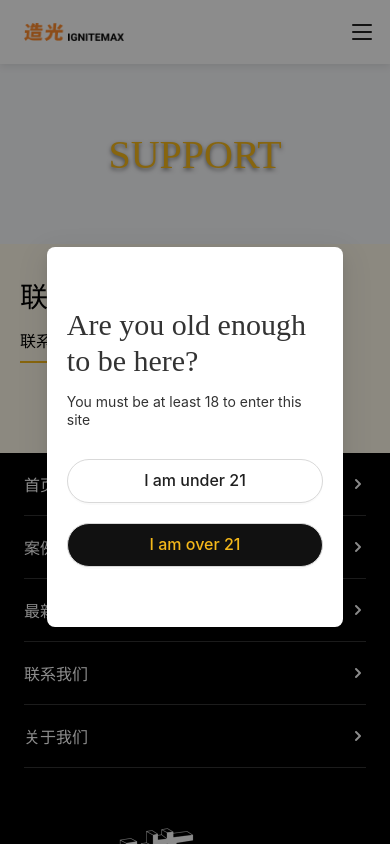
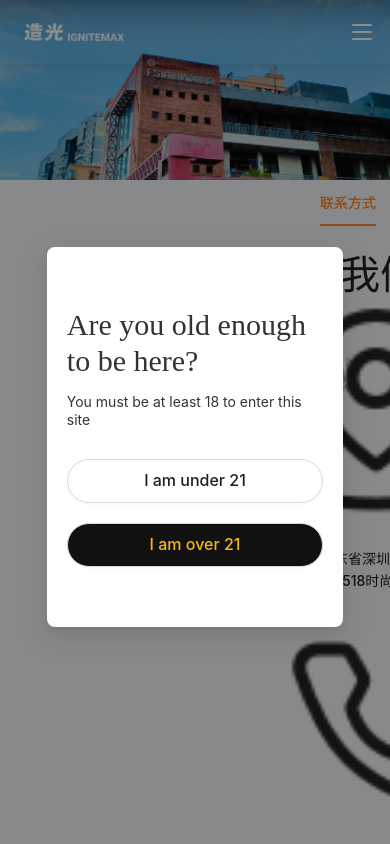
Before and after one commit to yangcheng0605/Initemax, a Vue app: page /#/contact in a window 390 px wide. Shown: the top 844 px of the page. Built offline with nearby package versions, Linux system fonts and the light colour scheme; a web font is replaced by a local one.

Commit message:
no message

```diff
--- a/src/assets/style/header.less
+++ b/src/assets/style/header.less
@@ -10,7 +10,6 @@
   background: #fff;
 }
 .transp {
-  background: #000;
   .ant-tabs-tab-btn {
     color: #fff;
   }
@@ -82,20 +81,6 @@
   left: 0;
   z-index: 444;
   width: 100%;
-}
-
-.ant-tabs {
-  .ant-tabs-tab.ant-tabs-tab-active {
-    .ant-tabs-tab-btn {
-      color: #ff8a2c;
-    }
-  }
-  .ant-tabs-tab:hover {
-    color: #ff8a2c;
-  }
-  .ant-tabs-ink-bar {
-    background: #ff8a2c;
-  }
 }
 
 @media (max-width: 950px) {
--- a/src/assets/style/index.less
+++ b/src/assets/style/index.less
@@ -200,7 +200,7 @@ textarea {
 
 .wrapper {
   overflow: hidden;
-  margin-top: 5rem;
+  // margin-top: 5rem;
 }
 
 .swiper-button-prev:after,
@@ -647,28 +647,18 @@ textarea {
 .top_banner,
 .top_banner2 {
   width: 100%;
-  height: 15rem;
+  height: 46.875rem;
   position: relative;
   .t_box {
     position: absolute;
-    top: 50%;
-    left: 50%;
-    transform: translate(-50%, -50%);
+    top: 18.75rem;
+    left: 15rem;
     p {
-      color: #f5b81a;
-      text-align: center;
-    }
-    .text_1 {
-      font-size: 1.5rem;
-      margin-bottom: 2.5rem;
-      font-weight: 500;
-    }
-    .text_2 {
-      font-size: 0.875rem;
-      margin-bottom: 0.625rem;
+      color: #fff;
     }
     .title {
-      font-size: 3.75rem;
+      font-size: 6.25rem;
+      line-height: 9.375rem;
       font-weight: 400;
       text-shadow: 0px 2px 4px rgba(0, 0, 0, 0.5);
     }
@@ -679,55 +669,32 @@ textarea {
   }
 }
 .top_banner2 {
-  height: 25rem;
-}
-.a_content,
-.a_content2 {
-  padding: 7.5rem 15rem;
-  background: #fef8e8;
-  // min-height: 550px;
-  .a_content_top {
-    margin-bottom: 3.75rem;
-    display: flex;
-    align-items: center;
-    justify-content: space-between;
-    .title {
-      font-size: 2.5rem;
-      line-height: 2.5rem;
-    }
-    .sub_title {
-      font-weight: 500;
-      padding-bottom: 0.5625rem;
-      border-bottom: 2px solid #f5b81a;
-    }
-  }
-  .a_content_bottom {
-    .ant-empty {
-      margin: 10rem 0 2.5rem;
-    }
-  }
-  .gutter-box {
-    position: relative;
-    // padding: 2.5rem;
-  }
-  .a_text {
+  .t_box {
     position: absolute;
-    left: 2.5rem;
-    bottom: 2.5rem;
-    .a_title {
+    top: 50%;
+    left: 50%;
+    transform: translate(-50%, -50%);
+    p {
       color: #fff;
-      font-size: 2.5rem;
-      line-height: 3rem;
-    }
-    .a_email {
-      margin-top: 1.25rem;
-      color: #ff8a2c;
-      font-size: 0.875rem;
+      font-size: 6.25rem;
+      line-height: 9.375rem;
     }
   }
 }
-.a_content2 {
-  padding: 5rem 15rem 7.5rem;
+.nav {
+  .ant-tabs {
+    .ant-tabs-tab.ant-tabs-tab-active {
+      .ant-tabs-tab-btn {
+        color: #ff8a2c;
+      }
+    }
+    .ant-tabs-tab:hover {
+      color: #ff8a2c;
+    }
+    .ant-tabs-ink-bar {
+      background: #ff8a2c;
+    }
+  }
 }
 // 图片放大
 .hoverImg,
@@ -871,15 +838,6 @@ textarea {
     }
   }
 }
-.smallArrow_box {
-  display: flex;
-  align-items: center;
-  .smallArrow {
-    width: 4px;
-    height: 6px;
-    margin: 4px 0 0 6px;
-  }
-}
 .products_list {
   background: none;
 }
@@ -898,7 +856,7 @@ textarea {
   }
 
   .wrapper {
-    margin-top: 4rem;
+    // margin-top: 4rem;
   }
 
   ::-webkit-scrollbar {
--- a/src/assets/style/media.less
+++ b/src/assets/style/media.less
@@ -32,12 +32,10 @@
       }
     }
   }
-  .a_content,
-  .a_content2 {
+  .a_content {
     padding: 1.875rem 1.25rem !important;
   }
-  .a_content,
-  .a_content2 {
+  .a_content {
     .a_content_top {
       flex-flow: column;
       align-items: flex-start;
@@ -50,13 +48,6 @@
     }
     .gutter-box {
       margin-bottom: 1.25rem;
-    }
-    .a_text {
-      left: 1.25rem;
-      bottom: 1.25rem;
-      .a_email {
-        margin-top: 0.5rem;
-      }
     }
   }
   .a_content {
--- a/src/layout/Header.vue
+++ b/src/layout/Header.vue
@@ -72,7 +72,7 @@ export default {
     const { proxy } = getCurrentInstance()
     const state = reactive({
       show: false,
-      transp: false,
+      transp: true,
       activeKey: 1,
       logo_white: require('@/assets/img/logo_w.png'),
       logo_black: require('@/assets/img/logo_b.png'),
@@ -83,11 +83,11 @@ export default {
       search: false,
       popIndex: null,
       navList: [
-        { key: 1, name: '首页', path: '/', active: false },
-        { key: 2, name: '案例', path: '/products', active: false },
-        { key: 3, name: '关于我们', path: '/about', active: false },
-        { key: 4, name: '联系我们', path: '/contact', active: false },
-        { key: 5, name: '最新资讯', path: '/news', active: false }
+        { key: 0, name: '首页', path: '/', active: false },
+        { key: 1, name: '案例', path: '/products', active: false },
+        { key: 2, name: '关于我们', path: '/about', active: false },
+        { key: 3, name: '联系我们', path: '/contact', active: false },
+        { key: 4, name: '最新资讯', path: '/news', active: false }
       ]
     })
     onMounted(async () => {
--- a/src/views/contact/index.vue
+++ b/src/views/contact/index.vue
@@ -1,40 +1,43 @@
 <template>
   <div class="contact">
     <div class="top_banner">
-      <!-- <img src="@/assets/img/about/contact_banner.png" alt="" /> -->
+      <img src="@/assets/img/contact/bg_top.png" alt="" />
       <div class="t_box">
-        <p class="title SmileFont">SUPPORT</p>
+        <p class="title SmileFont">联系我们</p>
       </div>
     </div>
-    <div class="a_content a_content2">
-      <div class="a_content_top">
-        <p class="title SmileFont wow animate__fadeInLeft">联系我们</p>
-        <p class="sub_title wow animate__fadeInRight">联系我们</p>
+    <div class="bottom_contain">
+      <div class="contact_nav nav">
+        <a-tabs v-model:activeKey="activeKey">
+          <a-tab-pane :key="1" tab="联系方式">
+            <div class="a_content">
+              <div class="a_content_left">
+                <p class="title SmileFont wow animate__fadeInLeft">联系我们</p>
+                <div>
+                  <ul>
+                    <li><img src="@/assets/img/contact/img_1.png" alt="" /> <span>广东省深圳市宝安区1065号F518时尚创意园F7栋401 </span></li>
+                    <li><img src="@/assets/img/contact/img_2.png" alt="" /> <span>ignitemax@ignitemax.cn</span></li>
+                    <li><img src="@/assets/img/contact/img_3.png" alt="" /> <span>17722438807/4000-212-777</span></li>
+                  </ul>
+                </div>
+              </div>
+              <div class="a_content_right">
+                <img src="@/assets/img/contact/address.png" alt="" />
+              </div>
+            </div>
+          </a-tab-pane>
+          <a-tab-pane :key="2" tab="在线留言"> 2 </a-tab-pane>
+        </a-tabs>
       </div>
-      <a-row :gutter="30">
-        <a-col class="gutter-row" :xs="24" :sm="24" :md="8">
-          <div class="gutter-box hoverBox wow animate__bounceIn" data-wow-offset="50" @click="contact(1)">
-            <!-- <img class="hoverImg" src="@/assets/img/about/img_1.png" alt=""> -->
-            <div class="a_text">
-              <p class="a_title SmileFont">Support</p>
-              <p class="a_title SmileFont">Customer Service</p>
-              <p class="a_email smallArrow_box">
-                <span>WhatsApp: {{ whatsApp }}</span>
-                <!-- <img class="smallArrow" src="../../assets/img/about/arrow_r.png" alt="" /> -->
-              </p>
-            </div>
-          </div>
-        </a-col>
-      </a-row>
     </div>
-    <a-modal class="contact_pop" v-model:open="contactModal" :width="480" title="" :closable="false" :footer="null" centered>
+    <!-- <a-modal class="contact_pop" v-model:open="contactModal" :width="480" title="" :closable="false" :footer="null" centered>
       <div class="pop_top">
         <span class="title SmileFont">{{ contactModalOp.title }}</span>
         <img :src="contactModalOp.url" alt="" />
       </div>
       <p class="email">{{ contactModalOp.content }}</p>
       <a-button class="copyBtn" shape="round" :data-text="contactModalOp.content" @click="handleCopy">{{ contactModalOp.btn_text }}</a-button>
-    </a-modal>
+    </a-modal> -->
   </div>
 </template>
 <script>
@@ -45,9 +48,8 @@ export default {
   setup() {
     const { proxy } = getCurrentInstance()
     const state = reactive({
+      activeKey: 1,
       contactModal: false,
-      email: 'support@ehonos.com',
-      whatsApp: '+86 13760182010',
       contactModalOp: {
         title: '',
         content: '',
@@ -61,56 +63,29 @@ export default {
         wow.init()
       })
     })
-
-    const contact = type => {
-      state.contactModal = true
-      let obj
-      if (type == 1) {
-        obj = {
-          title: 'WhatsApp',
-          content: state.whatsApp,
-          btn_text: 'Copy whatsapp'
-          // url: require('@/assets/img/phone.png')
-        }
-      } else {
-        obj = {
-          title: 'Email',
-          content: state.email,
-          btn_text: 'Copy email address'
-          // url: require('@/assets/img/email.png')
-        }
-      }
-      state.contactModalOp = obj
-    }
-    const handleCopy = e => {
-      var text = e.target.dataset.text
-      copyToClipboard(text)
-      state.contactModal = false
-      proxy.$message.success('Success copy')
-    }
-    const copyToClipboard = text => {
-      if (navigator.clipboard) {
-        navigator.clipboard
-          .writeText(text)
-          .then(() => {})
-          .catch(err => {
-            console.error('无法复制到剪贴板: ', err)
-          })
-      } else {
-        const textArea = document.createElement('textarea')
-        textArea.value = text
-        document.body.appendChild(textArea)
-        textArea.select()
-        document.execCommand('copy')
-        document.body.removeChild(textArea)
-      }
-    }
     return {
-      ...toRefs(state),
-      contact,
-      handleCopy
+      ...toRefs(state)
     }
   }
 }
 </script>
-<style lang="less"></style>
+<style lang="less">
+.bottom_contain {
+  padding: 0 15rem 0;
+  .contact_nav {
+    .ant-tabs .ant-tabs-tab {
+      margin-left: 5rem !important;
+    }
+  }
+  .a_content {
+    padding: 5rem 0 5.625rem;
+    // min-height: 550px;
+    .a_content_left {
+      .title {
+        font-size: 2.5rem;
+        line-height: 2.5rem;
+      }
+    }
+  }
+}
+</style>
```
Also changed, not shown: src/assets/img/contact/address.png (renamed from src/assets/img/contact/地址地图@2x.png).
